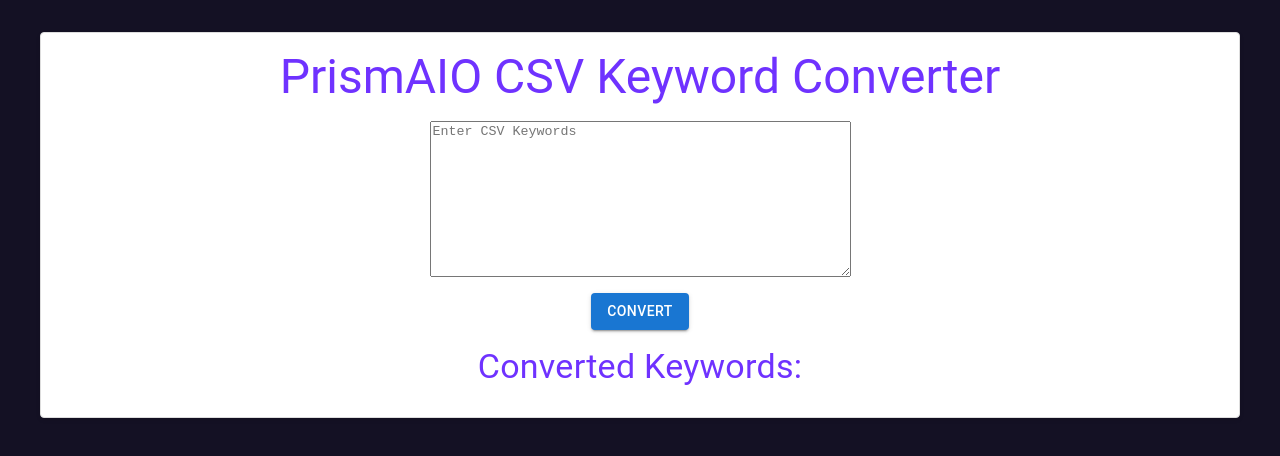
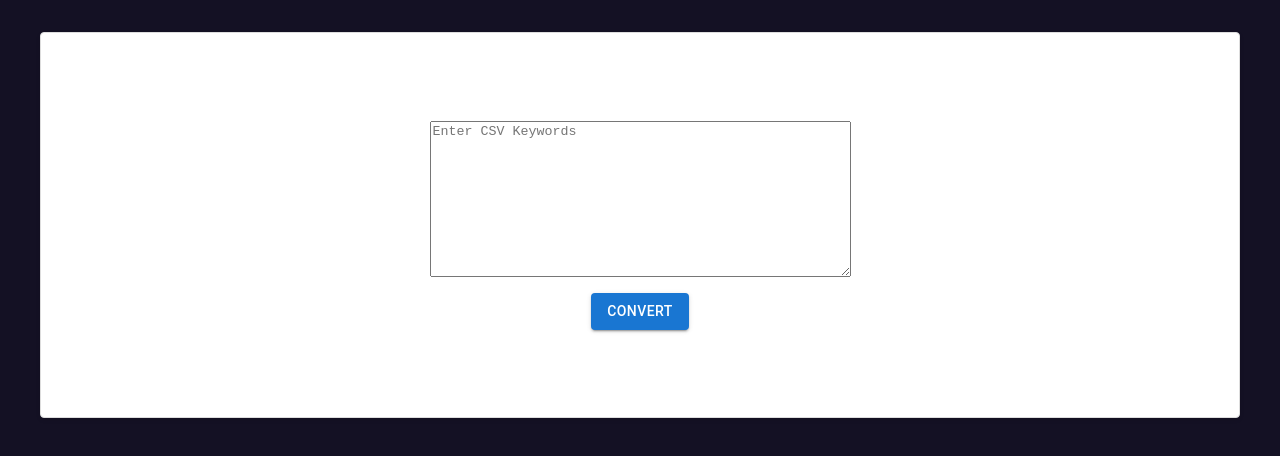
Before and after one commit to sc0n3y/prism-keyword-converter, a React app: page / in a window 1280 px wide. Shown: the top 456 px of the page. Built offline with nearby package versions, Linux system fonts and the light colour scheme.

Commit message:
update build and bg image

```diff
--- a/src/components/Converter.tsx
+++ b/src/components/Converter.tsx
@@ -14,7 +14,8 @@
   borderRadius: '4px',
   boxShadow: '0 2px 4px rgba(0, 0, 0, 0.1)',
   maxWidth: '600px',
-  backgroundColor: '#fff'
+  backgroundColor: '#fff',
+  backgroundImage: 'https://780921246-files.gitbook.io/~/files/v0/b/gitbook-legacy-files/o/assets%2F-Mjpf0oK2XC20C94VPcj%2F-MkO94f_e5GkpwEUXZga%2F-MkO9SYf4pAIbBozt6B4%2F1500x500.jpg%20copy.jpg?alt=media&token=42847701-5cd9-4f95-8e59-bae7e9b29539'
 });
 
 const Converter: React.FC = () => {
@@ -49,7 +50,7 @@
   return (
     <ConverterContainer>
       <Typography variant="h3" component="h1" align="center">
-        PrismAIO CSV Keyword Converter
+        PrismAIO Shopify CSV Keyword Converter
       </Typography>
       <TextareaAutosize
         minRows={10}
--- a/src/styles.scss
+++ b/src/styles.scss
@@ -11,5 +11,5 @@
 }
 
 h1,h2,h3,h4,h5,h6 {
-  color: $primary-color;
+  color: $light-color;
 }
```
Also changed, not shown: 2 other files (tests, documents, lock files or other folders).
